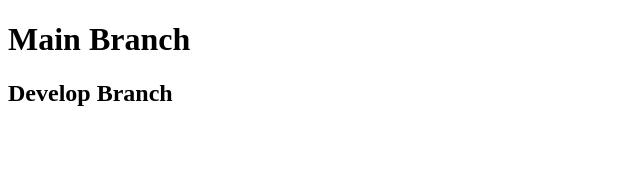
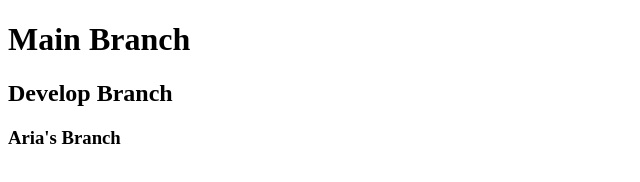
Before and after one commit to aslihancelik/teamGit, a plain HTML site: page index.html in a window 1280 px wide. Shown: the whole page, without its empty margins (0-640 px from the left). Drawn offline with Linux system fonts and the light colour scheme.

Commit message:
Aria's branch added.

```diff
--- a/index.html
+++ b/index.html
@@ -8,5 +8,6 @@
   <body>
     <h1>Main Branch</h1>
     <h2>Develop Branch</h2>
+    <h3>Aria's Branch</h3>
   </body>
 </html>
```
